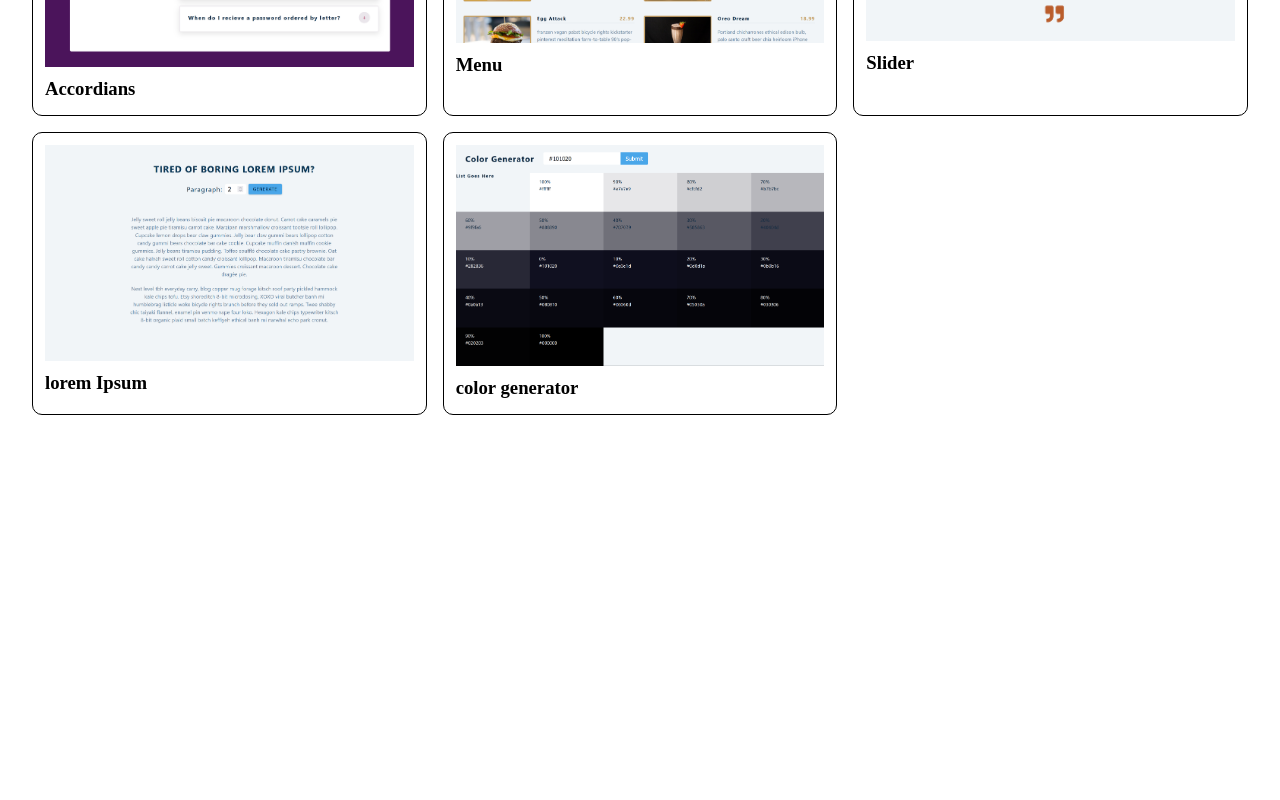
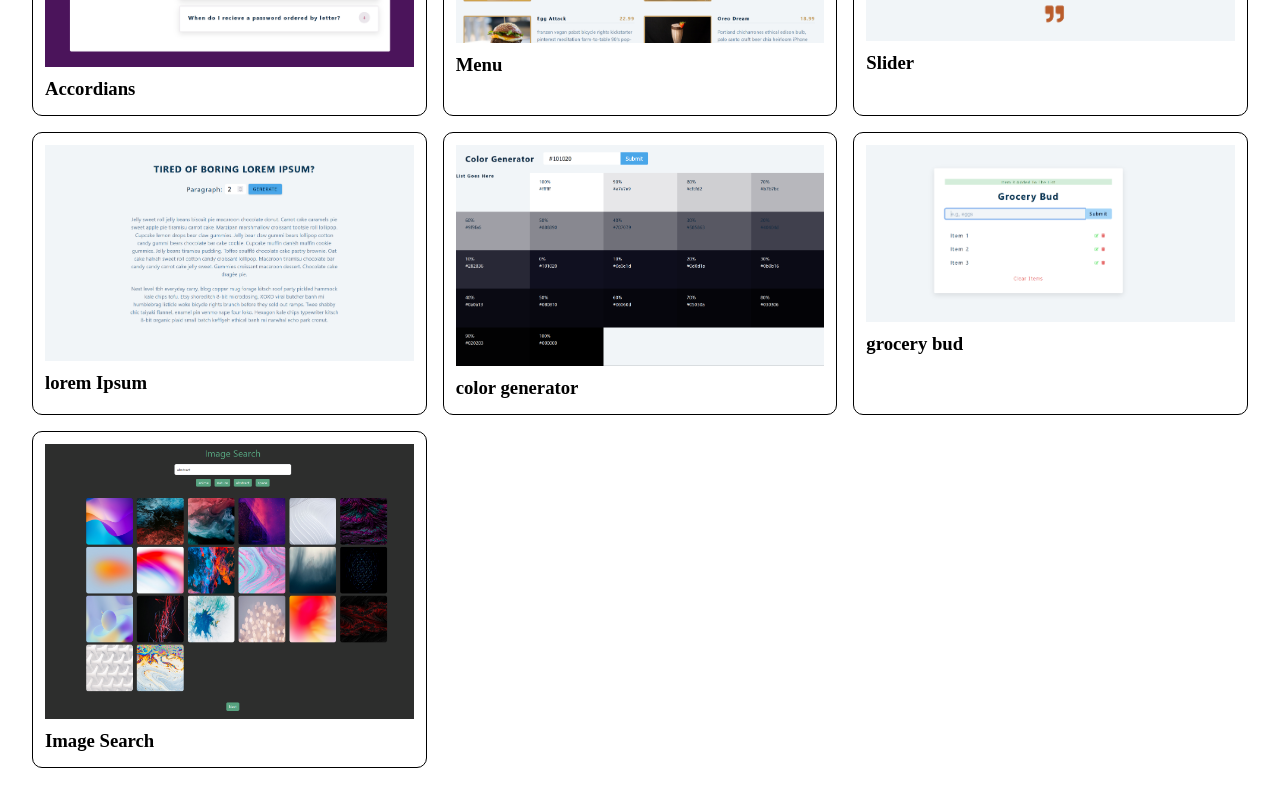
Before and after one commit to XshubhamG/React-Mini-Projects-Dashboard, a React (Vite) app: page / in a window 1280 px wide. Shown: the part 1069-1869 px from the top of the page. Before the commit the page ends 1516 px from the top, so only its background shows below. Built offline with nearby package versions, Linux system fonts and the light colour scheme.

Commit message:
added 11th project

```diff
--- a/src/data/data.js
+++ b/src/data/data.js
@@ -6,6 +6,8 @@ import img5 from '../images/05-Menu.png';
 import img7 from "../images/07-Slider.png";
 import img8 from "../images/08-lorem-ipsum.png";
 import img9 from "../images/09-color-generator.png"
+import img10 from "../images/10-grocery-bud.png"
+import img11 from "../images/11-image-search.png"
 
 
 const projects = [
@@ -56,6 +58,18 @@ const projects = [
         img: img9,
         url: "https://09-project-react.surge.sh",
         title: "color generator",
+    },
+    {
+        id: '10',
+        img: img10,
+        url: "https://10-project-react.surge.sh",
+        title: "grocery bud",
+    },
+    {
+        id: '11',
+        img: img11,
+        url: "https://11-project-react.surge.sh",
+        title: "Image Search",
     }
 ]
 
```
Also changed, not shown: src/images/11-image-search.png (added).
